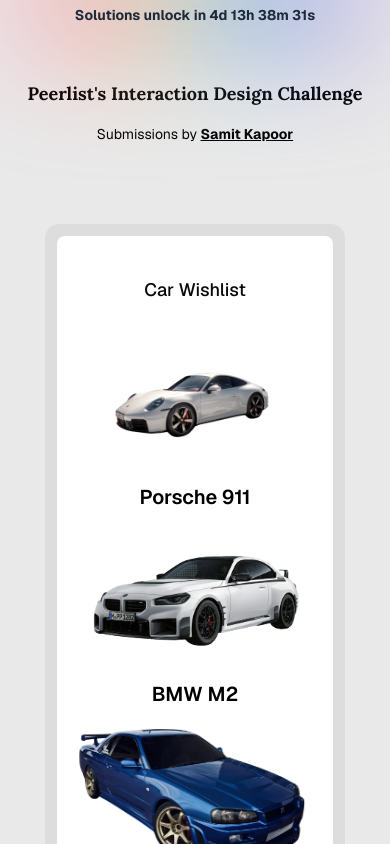
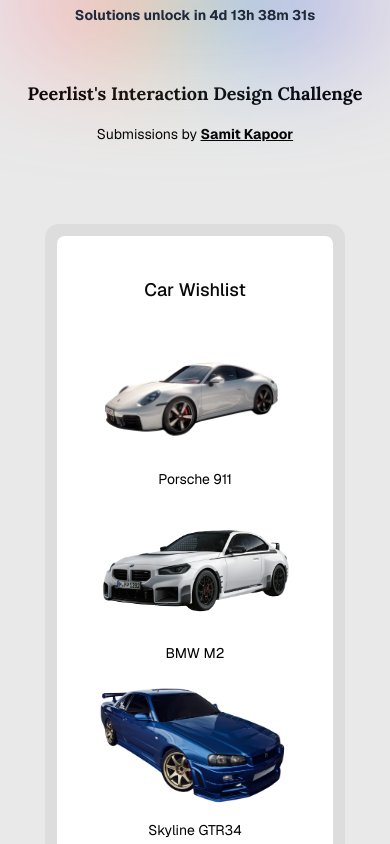
Before and after one commit to samitkapoor/interaction-design-challenge, a Next.js app: page / in a window 390 px wide. Built offline with nearby package versions, Linux system fonts and the light colour scheme.

Commit message:
Update CarCard styles and layout in PageTransition; adjust image dimensions and text size for improved responsiveness, and incorporate dynamic class names for better styling flexibility.

```diff
--- a/components/page-transition.tsx
+++ b/components/page-transition.tsx
@@ -1,6 +1,7 @@
 'use client';
 
 import { CAR_WISHLIST } from '@/data/car-wishlist';
+import { cn } from '@/lib/utils';
 import { motion } from 'framer-motion';
 import { useRouter } from 'next/navigation';
 import React from 'react';
@@ -17,7 +18,7 @@
       onClick={() => {
         handleClick();
       }}
-      className="w-full max-w-[300px] h-full flex flex-col relative items-center justify-center gap-2 cursor-pointer group"
+      className="w-full max-w-[250px] h-full flex flex-col relative items-center justify-center gap-2 cursor-pointer group"
     >
       <motion.img
         src={car.image}
@@ -28,11 +29,11 @@
           stiffness: 700,
           damping: 50
         }}
-        className="object-contain w-[300px]"
+        className={cn('object-contain w-[300px]', car.cardImageClassName)}
       />
 
       <div className="w-full h-full z-20 flex flex-col items-center justify-end gap-2">
-        <p className="text-black px-2 text-center text-xl font-semibold">{car.name}</p>
+        <p className="text-black px-2 text-center text-sm">{car.name}</p>
       </div>
     </div>
   );
@@ -42,7 +43,7 @@
   return (
     <div className="w-full h-full flex flex-col items-center justify-start pt-10">
       <p className="text-center w-full mb-4 font-medium text-lg">Car Wishlist</p>
-      <div className="flex flex-col items-center justify-center gap-2">
+      <div className="grid grid-cols-1 sm:grid-cols-2 items-center justify-center gap-2">
         {CAR_WISHLIST.map((car, index) => {
           return (
             <div
--- a/data/car-wishlist.tsx
+++ b/data/car-wishlist.tsx
@@ -1,5 +1,6 @@
 export const CAR_WISHLIST = [
   {
+    cardImageClassName: 'scale-125',
     name: 'Porsche 911',
     boldText: <p className="text-white blur-sm opacity-40 font-black">911</p>,
     boldTextPosition: 'top-40 w-full text-center text-white font-black leading-[230px]',
@@ -59,6 +60,7 @@
       'absolute bottom-0 left-0 w-full text-center font-black text-[120px] text-white uppercase'
   },
   {
+    cardImageClassName: 'scale-90',
     name: 'Skyline GTR34',
     boldText: (
       <p
```
